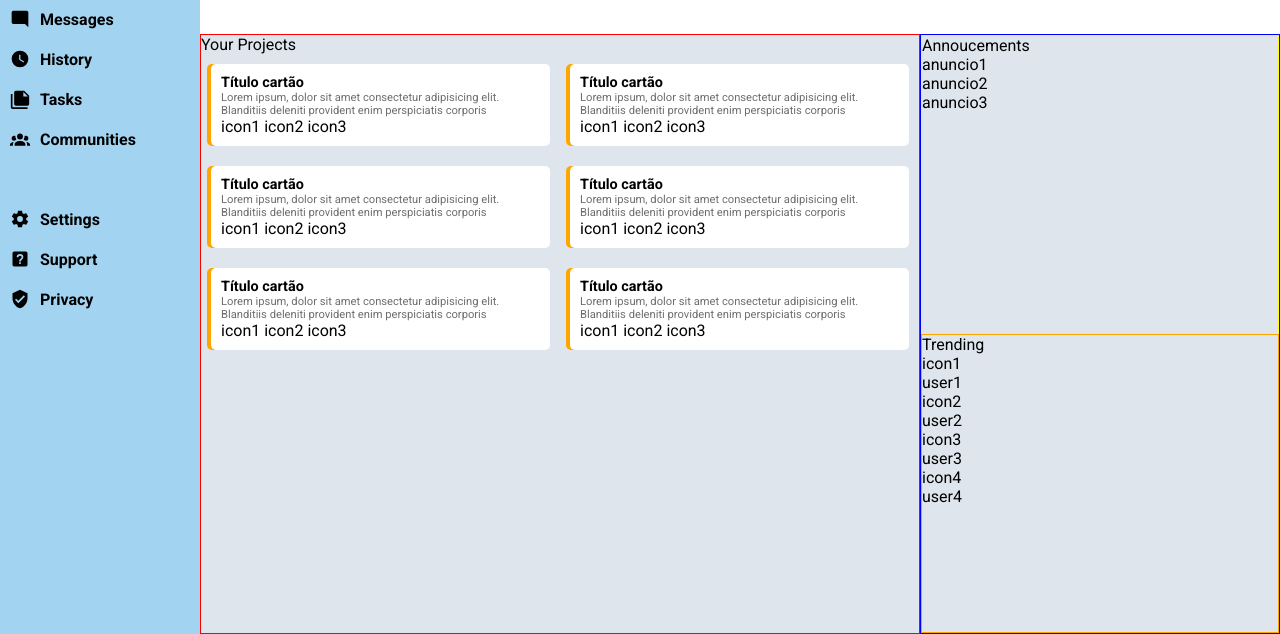
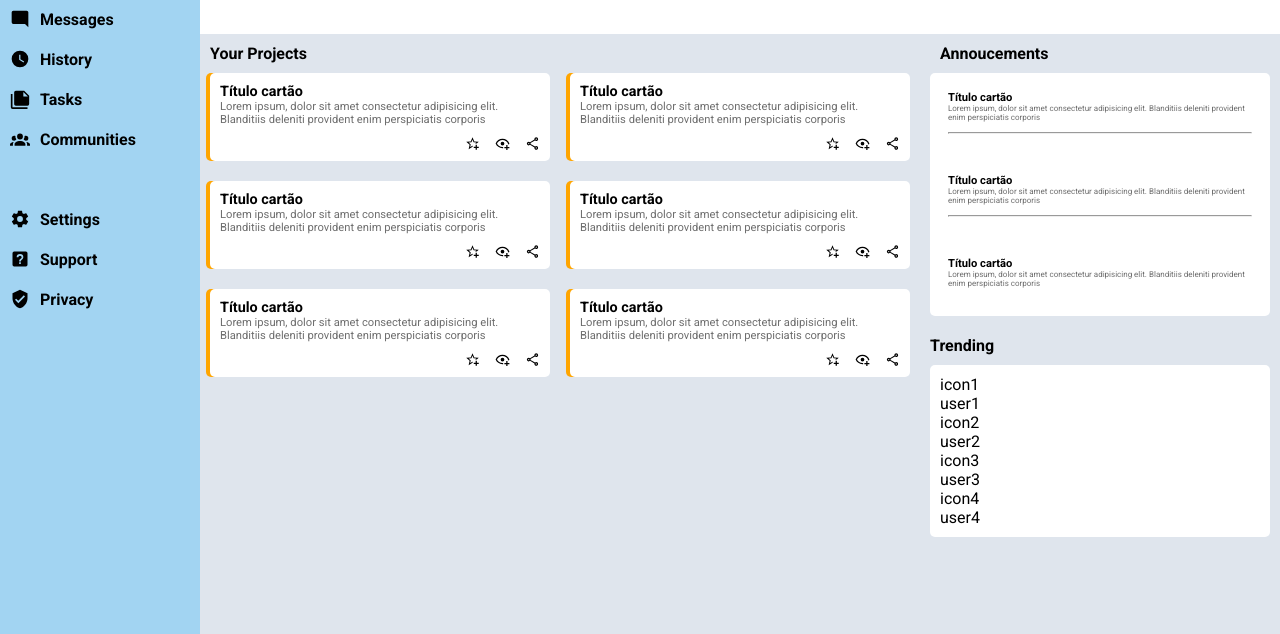
Before and after one commit to Rui-Araujo1409/TOP-Admin-Dashboard, a plain HTML site: page index.html in a window 1280 px wide. Shown: the part 166-800 px from the top of the page. Drawn offline with Linux system fonts and the light colour scheme.

Commit message:
editar conteudo principal

```diff
--- a/estilo.css
+++ b/estilo.css
@@ -154,7 +154,11 @@ body {
 
 .conteudo-principal {
     grid-column: 1;
-    border: 1px solid red;;
+}
+
+.titulo-conteúdo {
+    font-weight: bold;
+    padding: 10px 0 0 10px;
 }
 
 .cartoes {
@@ -180,20 +184,60 @@ body {
 .texto-cartao {
     font-size: 0.7em;
     color: #6E6E6E;
+    margin-bottom: 10px;
+}
+
+.icon-cartao {
+    text-align: right;
+    display: flex;
+    justify-content: end;
+    gap: 15px;
+}
+
+.icon-cartao>img {
+        height: 15px;
 }
 
 .bloco-direito {
-    border: 1px solid blue;
     grid-column: 2 / 3;
-    display: grid;
     grid-template-columns: 1fr;
     grid-template-rows: 1fr 1fr;
+    padding: 0 10px;
+    gap: 20px;
 }
 
 .anuncios {
-    border: 1px solid yellow;
+   background-color: white;
+   display: grid;
+   margin-top: 10px;
+   border-radius: 5px;
+   padding: 3px;
+   gap: 10px;
 }
 
-.tendencias {
-    border: 1px solid orange;
+.anuncio {
+    background-color: white;
+    padding: 15px;
 }
+
+.titulo-anuncio {
+    font-size: 0.7em;
+    font-weight: bold;
+}
+
+.texto-anuncio {
+    color: #6E6E6E;
+    font-size: 0.5em;
+    margin-bottom: 10px;
+}
+
+#titulo-tendencias {
+    margin: 20px 0 10px 0;
+    font-weight: bold;
+}
+
+.users {
+    background-color: white;
+    padding: 10px;
+    border-radius: 5px;
+}
--- a/index.html
+++ b/index.html
@@ -58,41 +58,95 @@
         </div>
         <div class="conteudo">
             <div class="conteudo-principal">
-                <div>Your Projects</div>
+                <div class="titulo-conteúdo">Your Projects</div>
                 <div class="cartoes">
                     <div class="cartao">
                         <div class="titulo-cartao">Título cartão</div>
-                        <div class="texto-cartao">Lorem ipsum, dolor sit amet consectetur adipisicing elit. Blanditiis deleniti provident enim perspiciatis corporis</div>
-                        <div class="icon-cartao">icon1 icon2 icon3</div>
+                        <div class="texto-cartao">Lorem ipsum, dolor sit amet consectetur adipisicing elit. Blanditiis
+                            deleniti provident enim perspiciatis corporis</div>
+                        <div class="icon-cartao">
+                             <img src="icons/star-plus-outline.svg">
+                            <img src="icons/eye-plus-outline.svg" alt="">
+                            <img src="icons/share-variant-outline.svg" alt="">
+                        </div>
                     </div>
-                    <div class="cartao"><div class="titulo-cartao">Título cartão</div>
-                        <div class="texto-cartao">Lorem ipsum, dolor sit amet consectetur adipisicing elit. Blanditiis deleniti provident enim perspiciatis corporis</div>
-                        <div class="icon-cartao">icon1 icon2 icon3</div></div>
-                    <div class="cartao"><div class="titulo-cartao">Título cartão</div>
-                        <div class="texto-cartao">Lorem ipsum, dolor sit amet consectetur adipisicing elit. Blanditiis deleniti provident enim perspiciatis corporis</div>
-                        <div class="icon-cartao">icon1 icon2 icon3</div></div>
-                    <div class="cartao"><div class="titulo-cartao">Título cartão</div>
-                        <div class="texto-cartao">Lorem ipsum, dolor sit amet consectetur adipisicing elit. Blanditiis deleniti provident enim perspiciatis corporis</div>
-                        <div class="icon-cartao">icon1 icon2 icon3</div></div>
-                    <div class="cartao"><div class="titulo-cartao">Título cartão</div>
-                        <div class="texto-cartao">Lorem ipsum, dolor sit amet consectetur adipisicing elit. Blanditiis deleniti provident enim perspiciatis corporis</div>
-                        <div class="icon-cartao">icon1 icon2 icon3</div></div>
-                    <div class="cartao"><div class="titulo-cartao">Título cartão</div>
-                        <div class="texto-cartao">Lorem ipsum, dolor sit amet consectetur adipisicing elit. Blanditiis deleniti provident enim perspiciatis corporis</div>
-                        <div class="icon-cartao">icon1 icon2 icon3</div></div>
+                    <div class="cartao">
+                        <div class="titulo-cartao">Título cartão</div>
+                        <div class="texto-cartao">Lorem ipsum, dolor sit amet consectetur adipisicing elit. Blanditiis
+                            deleniti provident enim perspiciatis corporis</div>
+                        <div class="icon-cartao">
+                            <img src="icons/star-plus-outline.svg">
+                            <img src="icons/eye-plus-outline.svg" alt="">
+                            <img src="icons/share-variant-outline.svg" alt="">
+                        </div>
+                    </div>
+                    <div class="cartao">
+                        <div class="titulo-cartao">Título cartão</div>
+                        <div class="texto-cartao">Lorem ipsum, dolor sit amet consectetur adipisicing elit. Blanditiis
+                            deleniti provident enim perspiciatis corporis</div>
+                        <div class="icon-cartao">
+                            <img src="icons/star-plus-outline.svg">
+                            <img src="icons/eye-plus-outline.svg" alt="">
+                            <img src="icons/share-variant-outline.svg" alt="">
+                        </div>
+                    </div>
+                    <div class="cartao">
+                        <div class="titulo-cartao">Título cartão</div>
+                        <div class="texto-cartao">Lorem ipsum, dolor sit amet consectetur adipisicing elit. Blanditiis
+                            deleniti provident enim perspiciatis corporis</div>
+                        <div class="icon-cartao">
+                             <img src="icons/star-plus-outline.svg">
+                            <img src="icons/eye-plus-outline.svg" alt="">
+                            <img src="icons/share-variant-outline.svg" alt="">
+                        </div>
+                    </div>
+                    <div class="cartao">
+                        <div class="titulo-cartao">Título cartão</div>
+                        <div class="texto-cartao">Lorem ipsum, dolor sit amet consectetur adipisicing elit. Blanditiis
+                            deleniti provident enim perspiciatis corporis</div>
+                        <div class="icon-cartao">
+                             <img src="icons/star-plus-outline.svg">
+                            <img src="icons/eye-plus-outline.svg" alt="">
+                            <img src="icons/share-variant-outline.svg" alt="">
+                        </div>
+                    </div>
+                    <div class="cartao">
+                        <div class="titulo-cartao">Título cartão</div>
+                        <div class="texto-cartao">Lorem ipsum, dolor sit amet consectetur adipisicing elit. Blanditiis
+                            deleniti provident enim perspiciatis corporis</div>
+                        <div class="icon-cartao">
+                            <img src="icons/star-plus-outline.svg">
+                            <img src="icons/eye-plus-outline.svg" alt="">
+                            <img src="icons/share-variant-outline.svg" alt="">
+                        </div>
+                    </div>
                 </div>
             </div>
             <div class="bloco-direito">
-
+                <div class="titulo-conteúdo">Annoucements</div>
                 <div class="anuncios">
-                    <div>Annoucements</div>
-                    <div class="anuncio">anuncio1</div>
-                    <div class="anuncio">anuncio2</div>
-                    <div class="anuncio">anuncio3</div>
+                    <div class="anuncio">
+                        <div class="titulo-anuncio">Título cartão</div>
+                        <div class="texto-anuncio">Lorem ipsum, dolor sit amet consectetur adipisicing elit. Blanditiis
+                            deleniti provident enim perspiciatis corporis</div>
+                        <hr>
+                    </div>
+                    <div class="anuncio">
+                        <div class="titulo-anuncio">Título cartão</div>
+                        <div class="texto-anuncio">Lorem ipsum, dolor sit amet consectetur adipisicing elit. Blanditiis
+                            deleniti provident enim perspiciatis corporis</div>
+                        <hr>
+                    </div>
+                    <div class="anuncio">
+                        <div class="titulo-anuncio">Título cartão</div>
+                        <div class="texto-anuncio">Lorem ipsum, dolor sit amet consectetur adipisicing elit. Blanditiis
+                            deleniti provident enim perspiciatis corporis</div>
+                    </div>
                 </div>
                 <div class="tendencias">
+                    <div id="titulo-tendencias">Trending</div>
                     <div class="users">
-                        <div>Trending</div>
+
                         <div class="icon-social">icon1</div>
                         <div class="user-social">user1</div>
                         <div class="icon-social">icon2</div>
```
